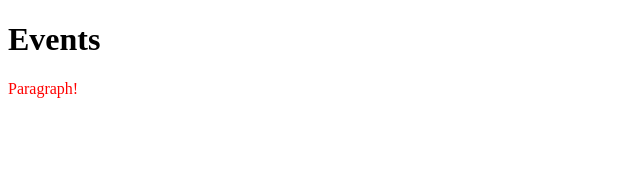
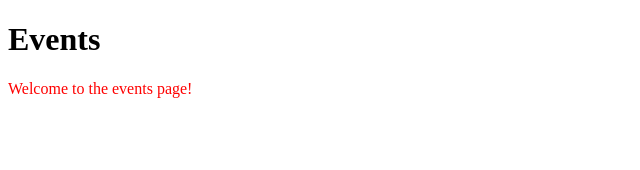
Before and after one commit to srikarmanikonda/fa23-web-challenge-starter-code, a Next.js app: page / in a window 1280 px wide. Shown: the top 170 px of the page, without its empty margins (0-640 px from the left). Built offline with nearby package versions, Linux system fonts and the light colour scheme.

Commit message:
Update index.jsx

```diff
--- a/src/pages/index.jsx
+++ b/src/pages/index.jsx
@@ -5,7 +5,7 @@ const Index = () => {
     return (
         <>
             <MainHeader />
-            <p className={styles.myParagraph}>Paragraph!</p>
+            <p className={styles.myParagraph}>  Welcome to the events page!</p>
         </>
     );
 };
```
